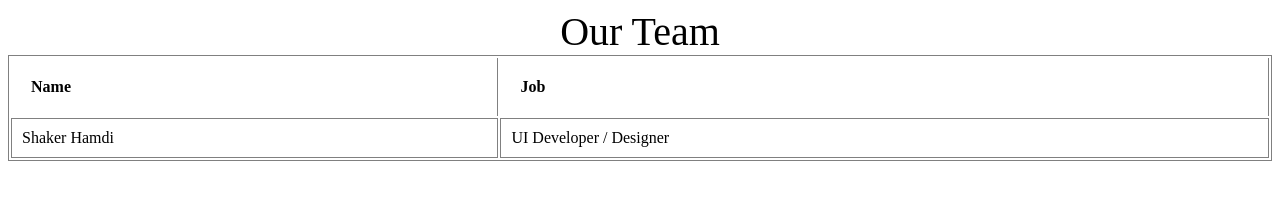
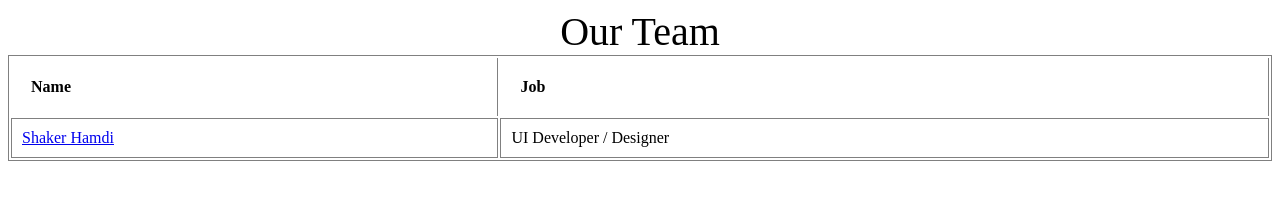
Before and after one commit to moselaymd/hello-git, a plain HTML site: page index.html in a window 1280 px wide. Drawn offline with Linux system fonts and the light colour scheme.

Commit message:
Linked the name to the profile

```diff
--- a/index.html
+++ b/index.html
@@ -38,7 +38,7 @@
 			</thead>
 			<tbody>
 				<tr>
-					<td>Shaker Hamdi</td>
+					<td><a href="shaker.html">Shaker Hamdi</a></td>
 					<td>UI Developer / Designer</td>
 				</tr>
 			</tbody>
```
